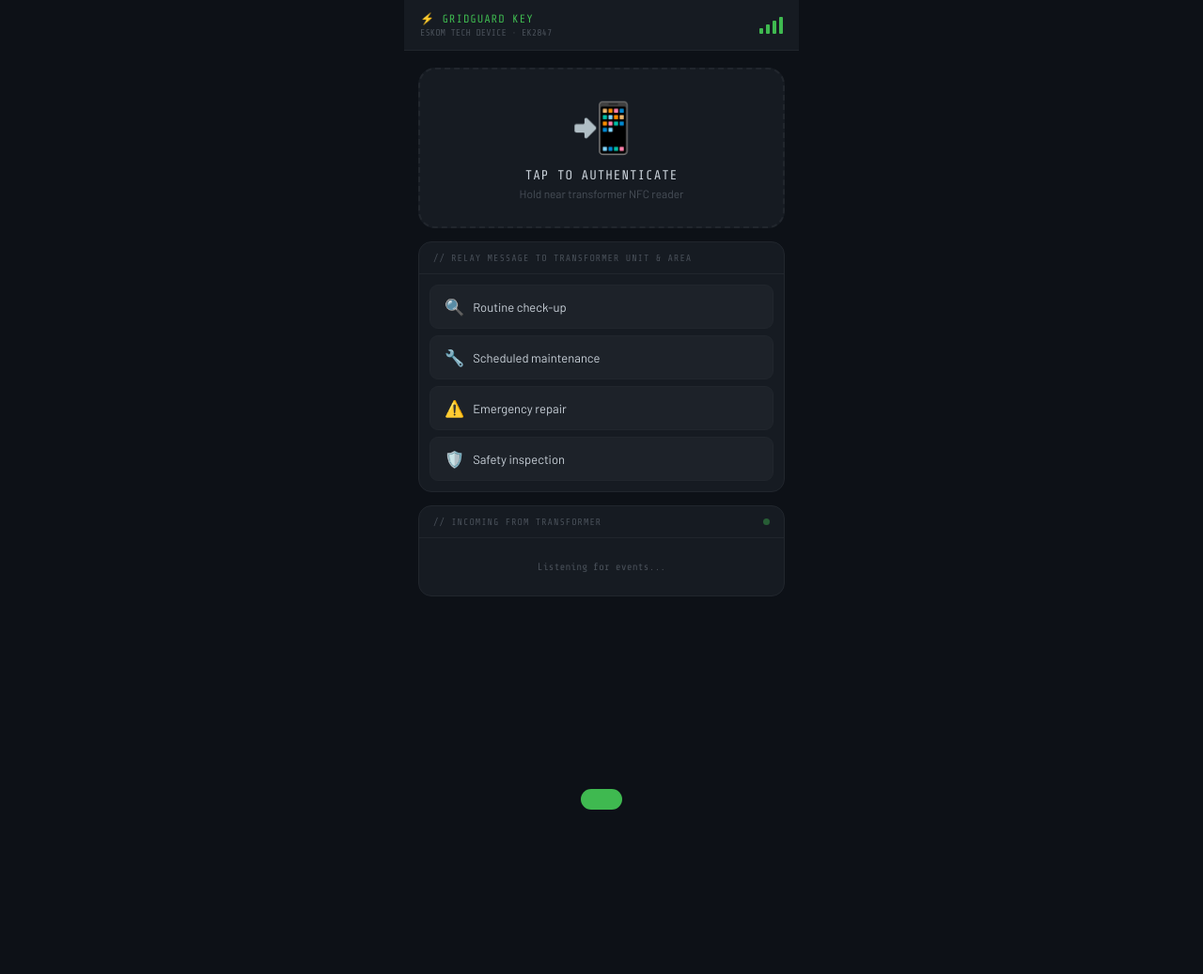
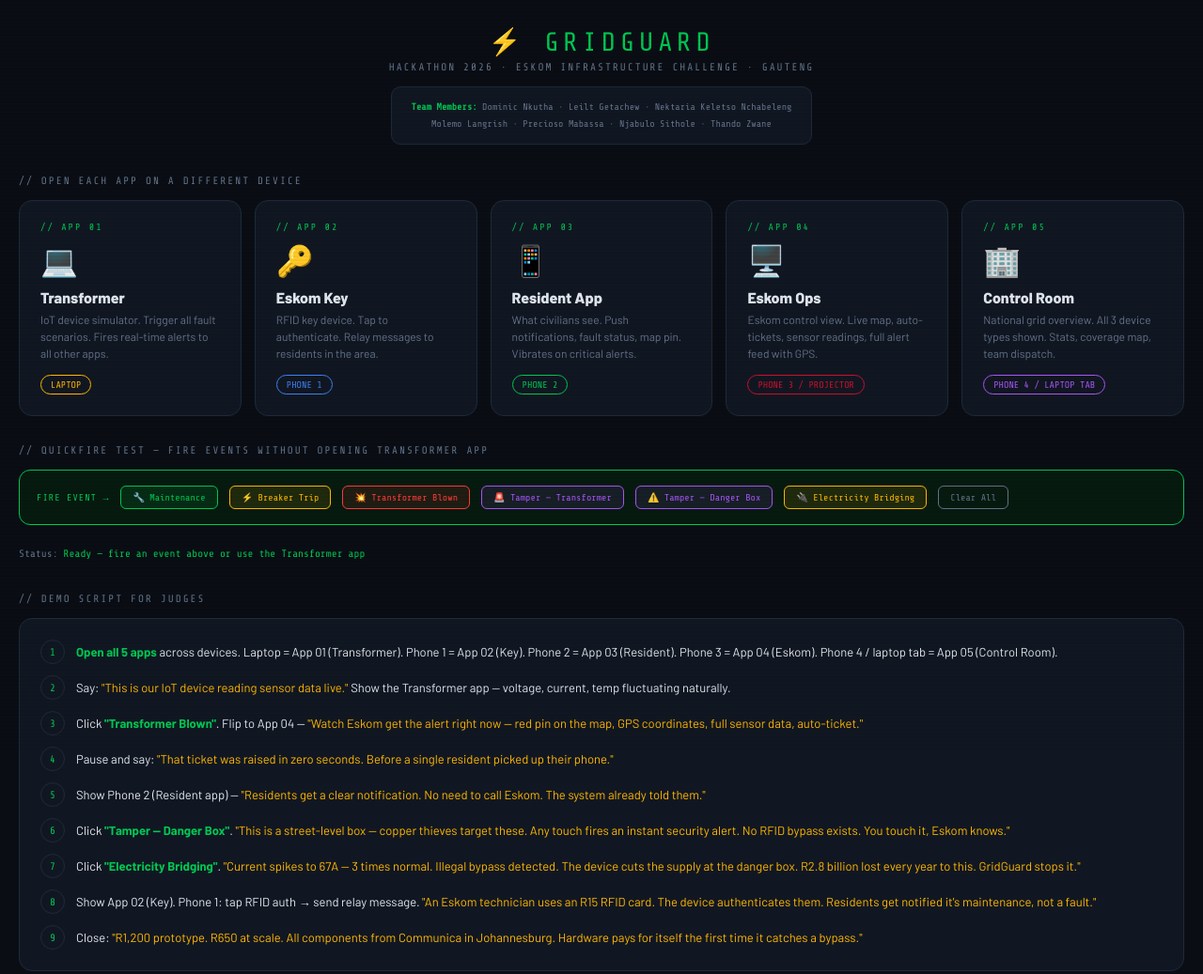
Before and after one commit to dominicnkutha1-netize/Eskom111, a plain HTML site: page index.html in a window 1280 px wide. Shown: the whole page at 94% size. Before the commit the page ends 800 px from the top, so only its background shows below. Drawn offline with nearby package versions, Linux system fonts and the light colour scheme.

Commit message:
Add files via upload

```diff
--- a/index.html
+++ b/index.html
@@ -2,157 +2,148 @@
 <html lang="en">
 <head>
 <meta charset="UTF-8">
-<meta name="viewport" content="width=device-width, initial-scale=1.0, user-scalable=no">
-<title>GridGuard — Eskom Key Device</title>
+<meta name="viewport" content="width=device-width, initial-scale=1.0">
+<title>GridGuard — Demo Hub</title>
 <style>
 @import url('https://fonts.googleapis.com/css2?family=Share+Tech+Mono&family=Barlow:wght@400;500;600;700;800&display=swap');
-:root{--bg:#0d1117;--surf:#161b22;--bord:#21262d;--green:#3fb950;--gbg:#0d2818;--red:#f85149;--rbg:#2d0f0f;--amb:#e3b341;--abg:#2d1f00;--blue:#58a6ff;--bbg:#0d1f35;--pur:#bc8cff;--pbg:#1a0d2d;--tx:#c9d1d9;--mu:#484f58;--mono:'Share Tech Mono',monospace;--sans:'Barlow',sans-serif;}
-*{box-sizing:border-box;margin:0;padding:0;-webkit-tap-highlight-color:transparent;}
-body{background:var(--bg);color:var(--tx);font-family:var(--sans);min-height:100vh;display:flex;flex-direction:column;max-width:420px;margin:0 auto;}
-.topbar{background:var(--surf);border-bottom:1px solid var(--bord);padding:13px 17px;display:flex;align-items:center;justify-content:space-between;}
-.dname{font-family:var(--mono);font-size:12px;color:var(--green);letter-spacing:1px;}.dsub{font-family:var(--mono);font-size:10px;color:var(--mu);margin-top:2px;}
-.sig{display:flex;gap:3px;align-items:flex-end;}
-.sb{width:4px;background:var(--green);border-radius:1px;}
-.main{flex:1;padding:18px 15px;display:flex;flex-direction:column;gap:14px;}
-/* NFC Zone */
-.nfcz{background:var(--surf);border:2px dashed var(--bord);border-radius:18px;padding:28px 18px;text-align:center;cursor:pointer;transition:all .2s;user-select:none;}
-.nfcz:active{transform:scale(.97);}
-.nfcz.authed{border-color:var(--green);background:var(--gbg);box-shadow:0 0 30px rgba(63,185,80,.12);}
-.nfcz.locked{border-color:var(--red);background:var(--rbg);}
-.nfcicon{font-size:52px;margin-bottom:12px;}
-.nfctitle{font-family:var(--mono);font-size:14px;letter-spacing:1px;margin-bottom:5px;}
-.nfcsub{font-size:12px;color:var(--mu);}
-/* Auth timer */
-.authtimer{display:none;background:var(--gbg);border:1px solid var(--green);border-radius:12px;padding:13px 16px;text-align:center;}
-.authtimer.show{display:block;}
-.atlbl{font-family:var(--mono);font-size:10px;color:var(--green);letter-spacing:2px;margin-bottom:5px;}
-.atval{font-family:var(--mono);font-size:34px;color:var(--green);}
-.atbg{background:var(--bord);height:4px;border-radius:2px;margin-top:9px;overflow:hidden;}
-.atbar{height:4px;background:var(--green);border-radius:2px;transition:width 1s linear;}
-/* Relay */
-.relsec{background:var(--surf);border:1px solid var(--bord);border-radius:14px;overflow:hidden;}
-.relhdr{padding:11px 15px;border-bottom:1px solid var(--bord);font-family:var(--mono);font-size:10px;color:var(--mu);letter-spacing:1px;}
-.relbtns{padding:11px;display:flex;flex-direction:column;gap:7px;}
-.relbtn{width:100%;padding:12px 15px;background:rgba(255,255,255,.03);border:1px solid var(--bord);border-radius:9px;color:var(--tx);font-family:var(--sans);font-size:13px;cursor:pointer;text-align:left;display:flex;align-items:center;gap:9px;transition:all .15s;}
-.relbtn:active{transform:scale(.98);}
-.relbtn.sel,.relbtn:hover{background:var(--bbg);border-color:var(--blue);color:var(--blue);}
-.ri{font-size:17px;}
-.sendbtn{margin:0 11px 11px;width:calc(100% - 22px);padding:13px;background:var(--blue);border:none;border-radius:9px;color:#000;font-family:var(--sans);font-size:14px;font-weight:700;cursor:pointer;display:none;transition:all .15s;}
-.sendbtn:active{transform:scale(.97);}
-.sendbtn.show{display:block;}
-/* Incoming */
-.incoming{background:var(--surf);border:1px solid var(--bord);border-radius:14px;overflow:hidden;}
-.inhdr{padding:11px 15px;border-bottom:1px solid var(--bord);display:flex;align-items:center;justify-content:space-between;}
-.intitle{font-family:var(--mono);font-size:10px;color:var(--mu);letter-spacing:1px;}
-.dot{width:7px;height:7px;border-radius:50%;background:var(--green);animation:blink 1.4s infinite;}
-@keyframes blink{0%,100%{opacity:1}50%{opacity:.3}}
-.infeed{padding:9px;display:flex;flex-direction:column;gap:5px;max-height:190px;overflow-y:auto;}
-.initem{border-radius:9px;padding:9px 11px;border:1px solid var(--bord);animation:popin .3s ease;}
-@keyframes popin{from{opacity:0;transform:scale(.95)}to{opacity:1;transform:scale(1)}}
-.initem.crit{background:var(--rbg);border-color:var(--red);}
-.initem.warn{background:var(--abg);border-color:var(--amb);}
-.initem.sec{background:var(--pbg);border-color:var(--pur);}
-.initem.info{background:var(--gbg);border-color:var(--green);}
-.itype{font-family:var(--mono);font-size:11px;font-weight:600;margin-bottom:3px;}
-.itype.crit{color:var(--red);}.itype.warn{color:var(--amb);}.itype.sec{color:var(--pur);}.itype.info{color:var(--green);}
-.idet{font-size:11px;line-height:1.4;}.imeta{font-size:10px;color:var(--mu);margin-top:3px;font-family:var(--mono);}
-.toast{position:fixed;bottom:18px;left:50%;transform:translateX(-50%) translateY(80px);background:var(--green);color:#000;font-family:var(--mono);font-size:12px;padding:11px 22px;border-radius:28px;transition:transform .3s;white-space:nowrap;z-index:100;}
-.toast.show{transform:translateX(-50%) translateY(0);}
+:root{--bg:#0a0e14;--surf:#111722;--bord:#1e2a3a;--green:#00C853;--gdim:#071a0f;--tx:#e2e8f0;--mu:#64748b;--mono:'Share Tech Mono',monospace;--sans:'Barlow',sans-serif;}
+*{box-sizing:border-box;margin:0;padding:0;}
+body{background:var(--bg);color:var(--tx);font-family:var(--sans);min-height:100vh;padding:28px 20px;}
+body::before{content:'';position:fixed;inset:0;background:repeating-linear-gradient(0deg,transparent,transparent 2px,rgba(0,0,0,.035) 2px,rgba(0,0,0,.035) 4px);pointer-events:none;z-index:999;}
+
+.logo-wrap{text-align:center;margin-bottom:32px;}
+.logo{font-family:var(--mono);color:var(--green);font-size:28px;letter-spacing:5px;margin-bottom:4px;}
+.logo-sub{font-family:var(--mono);font-size:11px;color:var(--mu);letter-spacing:2px;margin-bottom:14px;}
+.team-names{font-family:var(--mono);font-size:10px;color:var(--mu);line-height:1.8;background:var(--surf);border:1px solid var(--bord);border-radius:10px;padding:12px 20px;display:inline-block;}
+.team-names strong{color:var(--green);}
+
+.section-title{font-family:var(--mono);font-size:11px;color:var(--mu);letter-spacing:2px;margin-bottom:14px;text-transform:uppercase;}
+
+/* App grid */
+.apps{display:grid;grid-template-columns:repeat(auto-fit,minmax(200px,1fr));gap:14px;margin-bottom:30px;}
+.app-card{background:var(--surf);border:1px solid var(--bord);border-radius:14px;padding:22px;text-decoration:none;color:var(--tx);transition:all .2s;display:block;position:relative;}
+.app-card:hover{transform:translateY(-2px);border-color:var(--green);}
+.app-card:active{transform:scale(.98);}
+.app-num{font-family:var(--mono);font-size:10px;color:var(--green);letter-spacing:2px;margin-bottom:10px;}
+.app-icon{font-size:32px;margin-bottom:10px;}
+.app-title{font-size:16px;font-weight:800;margin-bottom:5px;}
+.app-sub{font-size:12px;color:var(--mu);line-height:1.5;margin-bottom:12px;}
+.app-tag{font-family:var(--mono);font-size:10px;padding:4px 10px;border-radius:20px;border:1px solid var(--bord);color:var(--mu);display:inline-block;}
+.app-card.t .app-tag{border-color:#FFB800;color:#FFB800;}
+.app-card.k .app-tag{border-color:#3B82F6;color:#3B82F6;}
+.app-card.r .app-tag{border-color:#00C853;color:#00C853;}
+.app-card.e .app-tag{border-color:#C8102E;color:#C8102E;}
+.app-card.c .app-tag{border-color:#A855F7;color:#A855F7;}
+
+/* Instructions */
+.steps-box{background:var(--surf);border:1px solid var(--bord);border-radius:14px;padding:22px;margin-bottom:20px;}
+.step{display:flex;gap:12px;margin-bottom:12px;align-items:flex-start;}
+.step:last-child{margin-bottom:0;}
+.step-n{width:26px;height:26px;border-radius:50%;border:1px solid var(--bord);display:flex;align-items:center;justify-content:center;font-family:var(--mono);font-size:11px;color:var(--green);flex-shrink:0;}
+.step-t{font-size:13px;line-height:1.5;padding-top:4px;}
+.step-t strong{color:var(--green);}
+.step-t em{color:#FFB800;font-style:normal;}
+
+/* Quick test buttons */
+.test-strip{background:var(--gdim);border:1px solid var(--green);border-radius:12px;padding:16px 18px;display:flex;align-items:center;gap:12px;flex-wrap:wrap;}
+.test-lbl{font-family:var(--mono);font-size:10px;color:var(--green);letter-spacing:1px;flex-shrink:0;}
+.tbtn{font-family:var(--mono);font-size:10px;padding:6px 12px;border-radius:6px;background:rgba(0,200,83,.1);border:1px solid var(--green);color:var(--green);cursor:pointer;transition:all .15s;}
+.tbtn:hover{background:rgba(0,200,83,.25);}
+.tbtn.red{background:rgba(255,59,59,.1);border-color:#FF3B3B;color:#FF3B3B;}
+.tbtn.red:hover{background:rgba(255,59,59,.25);}
+.tbtn.amb{background:rgba(255,184,0,.1);border-color:#FFB800;color:#FFB800;}
+.tbtn.pur{background:rgba(168,85,247,.1);border-color:#A855F7;color:#A855F7;}
+.toast-bar{height:36px;display:flex;align-items:center;margin-top:12px;font-family:var(--mono);font-size:11px;color:var(--mu);}
+.toast-text{color:var(--green);margin-left:6px;}
 </style>
 </head>
 <body>
-<div class="topbar">
-  <div><div class="dname">⚡ GRIDGUARD KEY</div><div class="dsub">ESKOM TECH DEVICE · EK2847</div></div>
-  <div class="sig"><div class="sb" style="height:6px"></div><div class="sb" style="height:10px"></div><div class="sb" style="height:14px"></div><div class="sb" style="height:18px"></div></div>
-</div>
-<div class="main">
-  <div class="nfcz" id="nfcz" onclick="tapKey()">
-    <div class="nfcicon" id="nfcicon">📲</div>
-    <div class="nfctitle" id="nfctitle">TAP TO AUTHENTICATE</div>
-    <div class="nfcsub" id="nfcsub">Hold near transformer NFC reader</div>
-  </div>
-  <div class="authtimer" id="authtimer">
-    <div class="atlbl">AUTH WINDOW OPEN</div>
-    <div class="atval" id="atval">30</div>
-    <div class="atbg"><div class="atbar" id="atbar" style="width:100%"></div></div>
-  </div>
-  <div class="relsec">
-    <div class="relhdr">// RELAY MESSAGE TO TRANSFORMER UNIT & AREA</div>
-    <div class="relbtns">
-      <button class="relbtn" onclick="selRelay(this,'Routine check-up')"><span class="ri">🔍</span>Routine check-up</button>
-      <button class="relbtn" onclick="selRelay(this,'Scheduled maintenance')"><span class="ri">🔧</span>Scheduled maintenance</button>
-      <button class="relbtn" onclick="selRelay(this,'Emergency repair')"><span class="ri">⚠️</span>Emergency repair</button>
-      <button class="relbtn" onclick="selRelay(this,'Safety inspection')"><span class="ri">🛡️</span>Safety inspection</button>
-    </div>
-    <button class="sendbtn" id="sendbtn" onclick="sendRelay()">RELAY TO AREA →</button>
-  </div>
-  <div class="incoming">
-    <div class="inhdr"><span class="intitle">// INCOMING FROM TRANSFORMER</span><div class="dot"></div></div>
-    <div class="infeed" id="infeed"><div style="text-align:center;padding:15px;font-family:var(--mono);font-size:11px;color:var(--mu)">Listening for events...</div></div>
+
+<div class="logo-wrap">
+  <div class="logo">⚡ GRIDGUARD</div>
+  <div class="logo-sub">HACKATHON 2026 · ESKOM INFRASTRUCTURE CHALLENGE · GAUTENG</div>
+  <div class="team-names">
+    <strong>Team Members:</strong> Dominic Nkutha · Leilt Getachew · Nektaria Keletso Nchabeleng<br>
+    Molemo Langrish · Precioso Mabassa · Njabulo Sithole · Thando Zwane
   </div>
 </div>
-<div class="toast" id="toast"></div>
+
+<div class="section-title">// Open each app on a different device</div>
+<div class="apps">
+  <a class="app-card t" href="transformer/index.html">
+    <div class="app-num">// APP 01</div>
+    <div class="app-icon">💻</div>
+    <div class="app-title">Transformer</div>
+    <div class="app-sub">IoT device simulator. Trigger all fault scenarios. Fires real-time alerts to all other apps.</div>
+    <div class="app-tag">LAPTOP</div>
+  </a>
+  <a class="app-card k" href="key/index.html">
+    <div class="app-num">// APP 02</div>
+    <div class="app-icon">🔑</div>
+    <div class="app-title">Eskom Key</div>
+    <div class="app-sub">RFID key device. Tap to authenticate. Relay messages to residents in the area.</div>
+    <div class="app-tag">PHONE 1</div>
+  </a>
+  <a class="app-card r" href="resident/index.html">
+    <div class="app-num">// APP 03</div>
+    <div class="app-icon">📱</div>
+    <div class="app-title">Resident App</div>
+    <div class="app-sub">What civilians see. Push notifications, fault status, map pin. Vibrates on critical alerts.</div>
+    <div class="app-tag">PHONE 2</div>
+  </a>
+  <a class="app-card e" href="eskom/index.html">
+    <div class="app-num">// APP 04</div>
+    <div class="app-icon">🖥️</div>
+    <div class="app-title">Eskom Ops</div>
+    <div class="app-sub">Eskom control view. Live map, auto-tickets, sensor readings, full alert feed with GPS.</div>
+    <div class="app-tag">PHONE 3 / PROJECTOR</div>
+  </a>
+  <a class="app-card c" href="controlroom/index.html">
+    <div class="app-num">// APP 05</div>
+    <div class="app-icon">🏢</div>
+    <div class="app-title">Control Room</div>
+    <div class="app-sub">National grid overview. All 3 device types shown. Stats, coverage map, team dispatch.</div>
+    <div class="app-tag">PHONE 4 / LAPTOP TAB</div>
+  </a>
+</div>
+
+<div class="section-title">// Quickfire test — fire events without opening transformer app</div>
+<div class="test-strip">
+  <div class="test-lbl">FIRE EVENT →</div>
+  <button class="tbtn" onclick="fire('maint')">🔧 Maintenance</button>
+  <button class="tbtn amb" onclick="fire('trip')">⚡ Breaker Trip</button>
+  <button class="tbtn red" onclick="fire('blown')">💥 Transformer Blown</button>
+  <button class="tbtn pur" onclick="fire('tamper_transformer')">🚨 Tamper — Transformer</button>
+  <button class="tbtn pur" onclick="fire('tamper_danger')">⚠️ Tamper — Danger Box</button>
+  <button class="tbtn amb" onclick="fire('bridge')">🔌 Electricity Bridging</button>
+  <button class="tbtn" onclick="clearAll()" style="border-color:#64748b;color:#64748b;background:transparent">Clear All</button>
+</div>
+<div class="toast-bar">Status: <span class="toast-text" id="toast-text">Ready — fire an event above or use the Transformer app</span></div>
+
+<div class="section-title" style="margin-top:24px">// Demo script for judges</div>
+<div class="steps-box">
+  <div class="step"><div class="step-n">1</div><div class="step-t"><strong>Open all 5 apps</strong> across devices. Laptop = App 01 (Transformer). Phone 1 = App 02 (Key). Phone 2 = App 03 (Resident). Phone 3 = App 04 (Eskom). Phone 4 / laptop tab = App 05 (Control Room).</div></div>
+  <div class="step"><div class="step-n">2</div><div class="step-t">Say: <em>"This is our IoT device reading sensor data live."</em> Show the Transformer app — voltage, current, temp fluctuating naturally.</div></div>
+  <div class="step"><div class="step-n">3</div><div class="step-t">Click <strong>"Transformer Blown"</strong>. Flip to App 04 — <em>"Watch Eskom get the alert right now — red pin on the map, GPS coordinates, full sensor data, auto-ticket."</em></div></div>
+  <div class="step"><div class="step-n">4</div><div class="step-t">Pause and say: <em>"That ticket was raised in zero seconds. Before a single resident picked up their phone."</em></div></div>
+  <div class="step"><div class="step-n">5</div><div class="step-t">Show Phone 2 (Resident app) — <em>"Residents get a clear notification. No need to call Eskom. The system already told them."</em></div></div>
+  <div class="step"><div class="step-n">6</div><div class="step-t">Click <strong>"Tamper — Danger Box"</strong>. <em>"This is a street-level box — copper thieves target these. Any touch fires an instant security alert. No RFID bypass exists. You touch it, Eskom knows."</em></div></div>
+  <div class="step"><div class="step-n">7</div><div class="step-t">Click <strong>"Electricity Bridging"</strong>. <em>"Current spikes to 67A — 3 times normal. Illegal bypass detected. The device cuts the supply at the danger box. R2.8 billion lost every year to this. GridGuard stops it."</em></div></div>
+  <div class="step"><div class="step-n">8</div><div class="step-t">Show App 02 (Key). Phone 1: tap RFID auth → send relay message. <em>"An Eskom technician uses an R15 RFID card. The device authenticates them. Residents get notified it's maintenance, not a fault."</em></div></div>
+  <div class="step"><div class="step-n">9</div><div class="step-t">Close: <em>"R1,200 prototype. R650 at scale. All components from Communica in Johannesburg. Hardware pays for itself the first time it catches a bypass."</em></div></div>
+</div>
+
+<script src="gridguard-engine.js"></script>
 <script>
-const ch = new BroadcastChannel('gridguard_v2');
-let selMsg = null, authActive = false, timerInt = null;
-
-function tapKey() {
-  if(authActive) return; authActive=true;
-  const z=document.getElementById('nfcz'), icon=document.getElementById('nfcicon'),
-        title=document.getElementById('nfctitle'), sub=document.getElementById('nfcsub');
-  z.classList.add('authed'); icon.textContent='✅';
-  title.textContent='AUTHENTICATED'; sub.textContent='Tech EK2847 · Access granted';
-  document.getElementById('authtimer').classList.add('show');
-  ch.postMessage({type:'RFID_AUTH',techId:'EK2847',time:Date.now()});
-  localStorage.setItem('gg_rfid',JSON.stringify({techId:'EK2847',time:Date.now()}));
-  showToast('✓ Auth broadcast to all devices');
-  let secs=30;
-  timerInt = setInterval(()=>{
-    secs--; document.getElementById('atval').textContent=secs;
-    document.getElementById('atbar').style.width=(secs/30*100)+'%';
-    if(secs<=0){
-      clearInterval(timerInt); authActive=false;
-      z.classList.remove('authed'); icon.textContent='📲';
-      title.textContent='TAP TO AUTHENTICATE'; sub.textContent='Hold near transformer NFC reader';
-      document.getElementById('authtimer').classList.remove('show');
-      document.getElementById('atbar').style.width='100%';
-    }
-  },1000);
+function fire(scenario) {
+  const ev = GridGuard.fireScenario(scenario);
+  if (ev) document.getElementById('toast-text').textContent =
+    '✓ Fired: ' + ev.alertType + ' — check all other open apps';
 }
-
-function selRelay(btn, msg) {
-  document.querySelectorAll('.relbtn').forEach(b=>b.classList.remove('sel'));
-  btn.classList.add('sel'); selMsg=msg;
-  document.getElementById('sendbtn').classList.add('show');
+function clearAll() {
+  GridGuard.clear();
+  document.getElementById('toast-text').textContent = 'History cleared';
 }
-
-function sendRelay() {
-  if(!selMsg) return;
-  const p={type:'RELAY_MESSAGE',message:selMsg,techId:'EK2847',transformerId:'TRF-SW04-A',timestamp:new Date().toTimeString().slice(0,8)};
-  ch.postMessage(p); localStorage.setItem('gg_relay',JSON.stringify(p));
-  showToast('✓ "'+selMsg+'" relayed to area');
-  document.querySelectorAll('.relbtn').forEach(b=>b.classList.remove('sel'));
-  document.getElementById('sendbtn').classList.remove('show'); selMsg=null;
-}
-
-function showToast(msg){const t=document.getElementById('toast');t.textContent=msg;t.classList.add('show');setTimeout(()=>t.classList.remove('show'),2500);}
-
-function addIn(event){
-  const feed=document.getElementById('infeed');
-  const ph=feed.querySelector('[style*="Listening"]');if(ph)ph.remove();
-  const sm={CRITICAL:'crit','HIGH':'warn','MEDIUM':'warn','INFO':'info',crit:'crit',warn:'warn',sec:'sec',info:'info'};
-  const sev=sm[(event.severity||event.sev||'').toUpperCase()]||sm[(event.severity||event.sev||'').toLowerCase()]||'info';
-  const el=document.createElement('div');el.className='initem '+sev;
-  el.innerHTML=`<div class="itype ${sev}">${(event.alertType||event.type||'').replace(/_/g,' ')}</div><div class="idet">${event.message||event.msg||''}</div><div class="imeta">${event.transformerId||'TRF-SW04-A'} · ${event.timestamp||new Date().toTimeString().slice(0,8)}</div>`;
-  feed.insertBefore(el,feed.firstChild);
-  if((sev==='crit'||sev==='sec')&&navigator.vibrate)navigator.vibrate([200,100,200]);
-}
-
-ch.onmessage=e=>{if(e.data.type==='GRID_EVENT')addIn(e.data.event);};
-window.addEventListener('storage',e=>{
-  if(e.key==='gg_last'){try{addIn(JSON.parse(e.newValue));}catch(err){}}
-});
-try{const ex=JSON.parse(localStorage.getItem('gg_events')||'[]');ex.slice(0,3).reverse().forEach(addIn);}catch(e){}
 </script>
 </body>
 </html>
```
